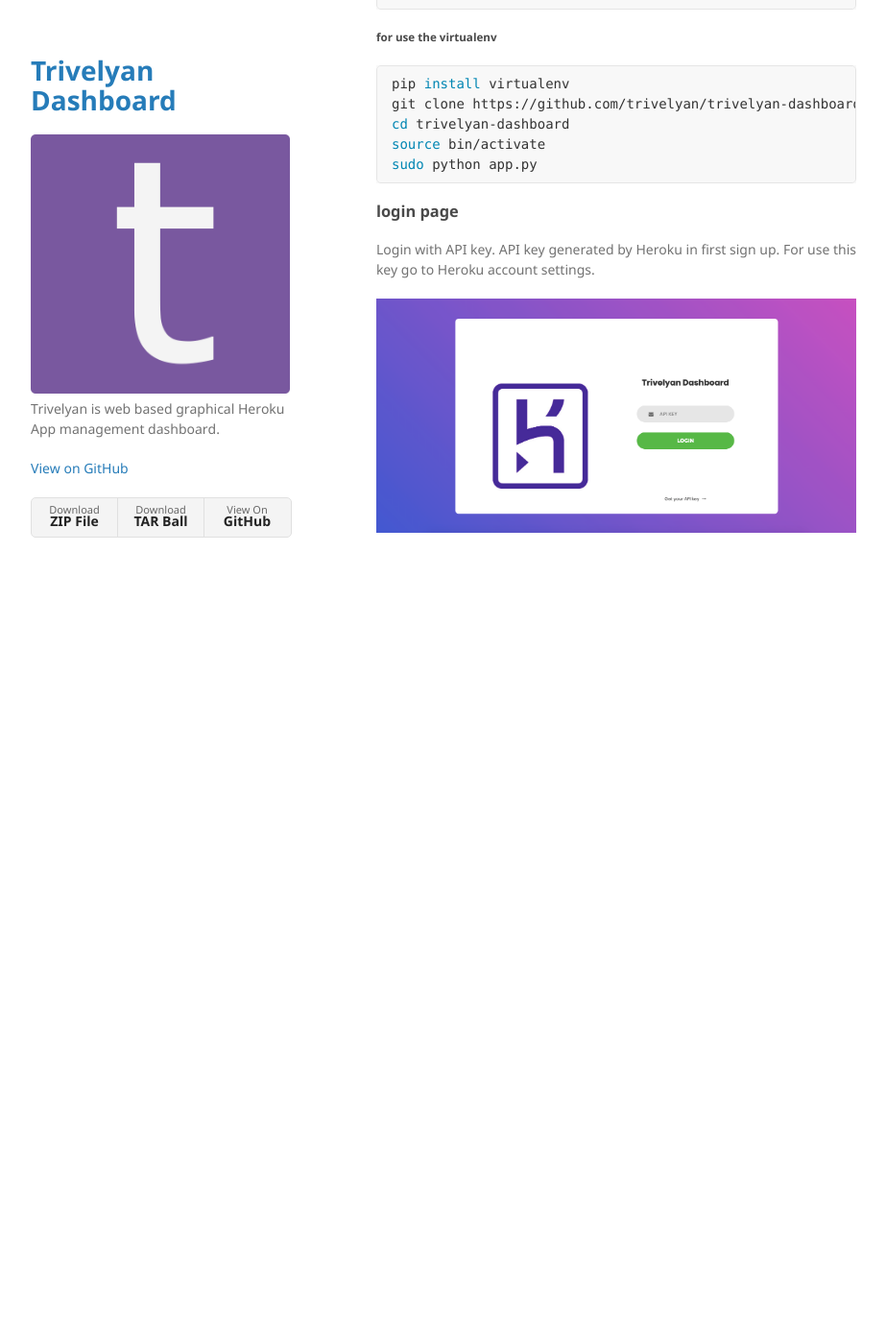
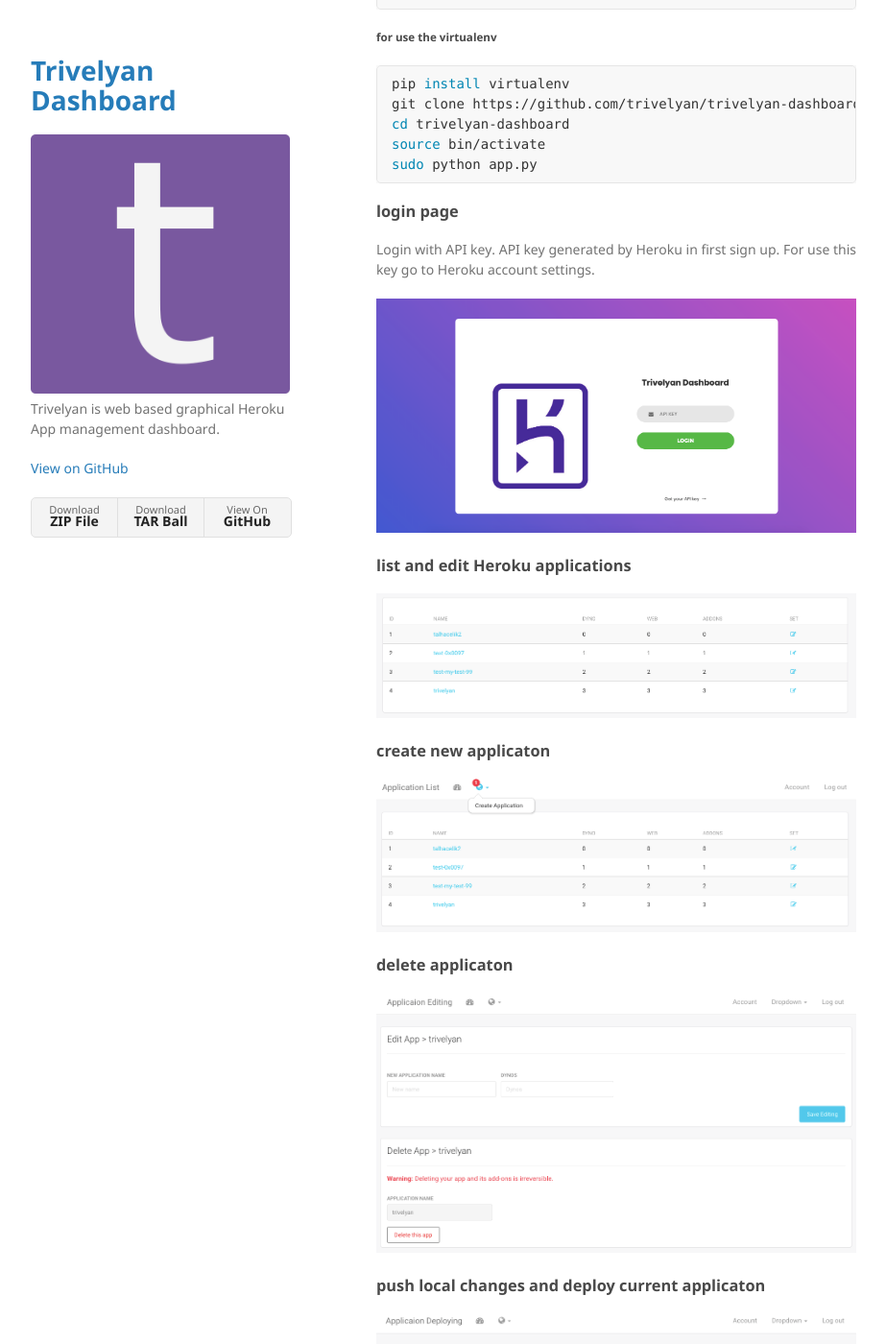
Before and after one commit to trivelyan/trivelyan.github.io, a Jekyll site: the page built from index.md, in a window 1280 px wide and 1400 px high, scrolled down 524 px. Shown: the whole window at 96% size, without its empty margins (178-1101 px from the left). Built offline with Jekyll 4.4.1, drawn with Linux system fonts in a browser that asks for light colours; our own code applies the rules of GitHub Pages for plain Markdown files; before the commit the page ends 1154 px from its top, so only the background shows below that.

Commit message:
Update index.md

```diff
--- a/index.md
+++ b/index.md
@@ -34,3 +34,19 @@ Login with API key. API key generated by Heroku in first sign up. For use this k
 
 
 ![login page](/assets/img/login-page-ss.png)
+
+### list and edit Heroku applications
+
+![login page](/assets/img/list-app.png)
+
+### create new applicaton
+
+![login page](/assets/img/create-app.png)
+
+### delete applicaton
+
+![login page](/assets/img/delete-app.png)
+
+### push local changes and deploy current applicaton
+
+![login page](/assets/img/deplot-and-push-app.png)
```
